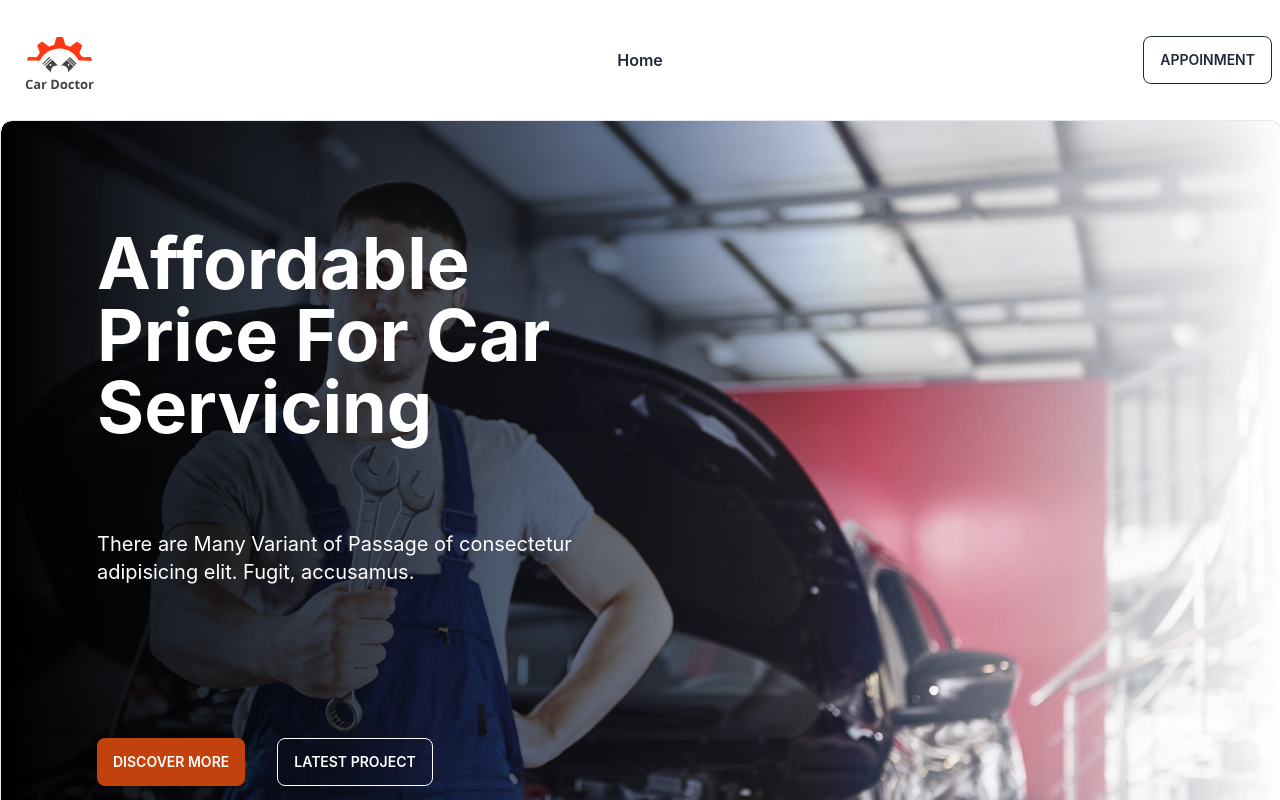
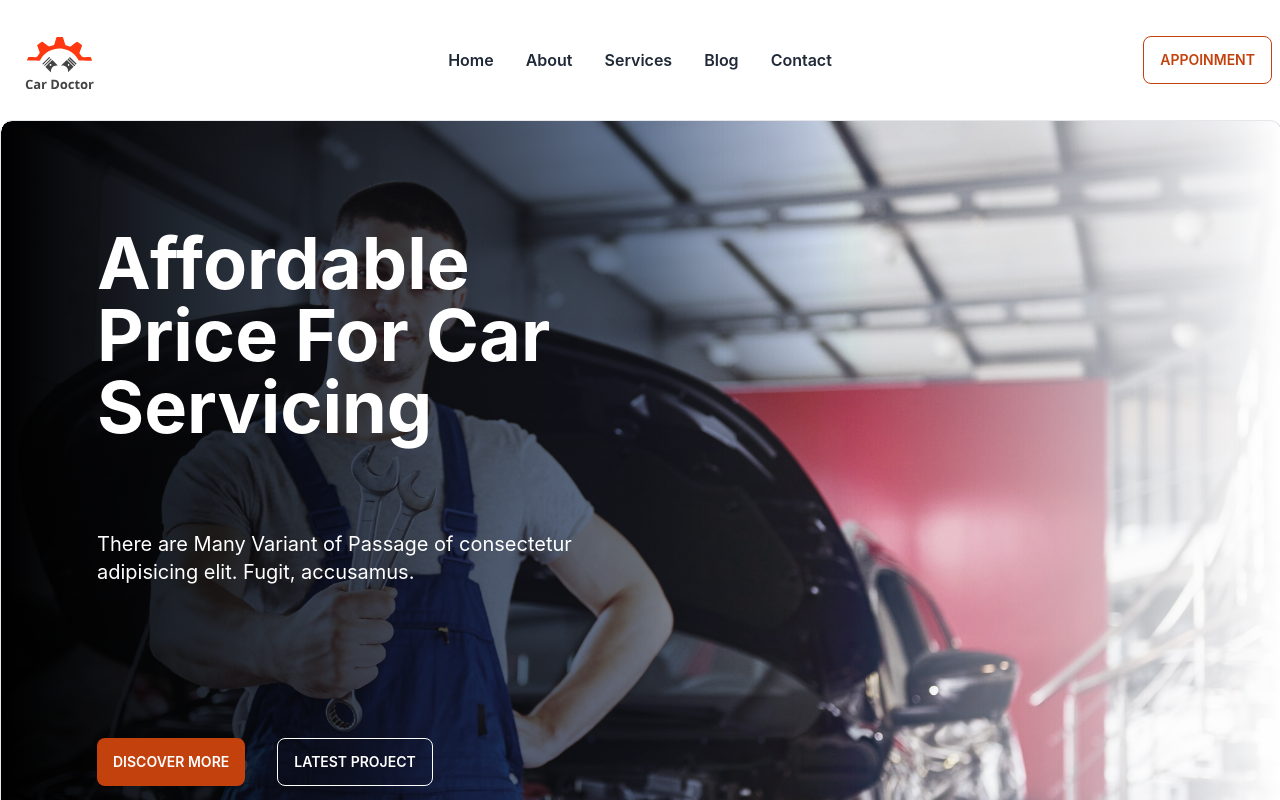
Before and after one commit to TH-Raju/project_car_doctor_client, a React (Create React App) app: page / in a window 1280 px wide. Shown: the top 800 px of the page. Built offline with nearby package versions, Linux system fonts and the light colour scheme.

Commit message:
Home page design complete

```diff
--- a/src/Components/Shared/Header.jsx
+++ b/src/Components/Shared/Header.jsx
@@ -8,6 +8,10 @@ const Header = () => {
     const menuItems = <>
 
         <li className='font-semibold'><Link to='/'>Home</Link></li>
+        <li className='font-semibold'><Link to='/'>About</Link></li>
+        <li className='font-semibold'><Link to='/'>Services</Link></li>
+        <li className='font-semibold'><Link to='/'>Blog</Link></li>
+        <li className='font-semibold'><Link to='/'>Contact</Link></li>
     </>
     return (
         <div className="navbar h-20 mb-10 pt-12 bg-base-100">
@@ -30,7 +34,7 @@ const Header = () => {
                 </ul>
             </div>
             <div className="navbar-end">
-                <button className='btn btn-outline'>Appoinment</button>
+                <button className='btn btn-outline border-orange-700 text-orange-700 hover:bg-orange-700 hover:border-none'>Appoinment</button>
             </div>
         </div>
     );
```
